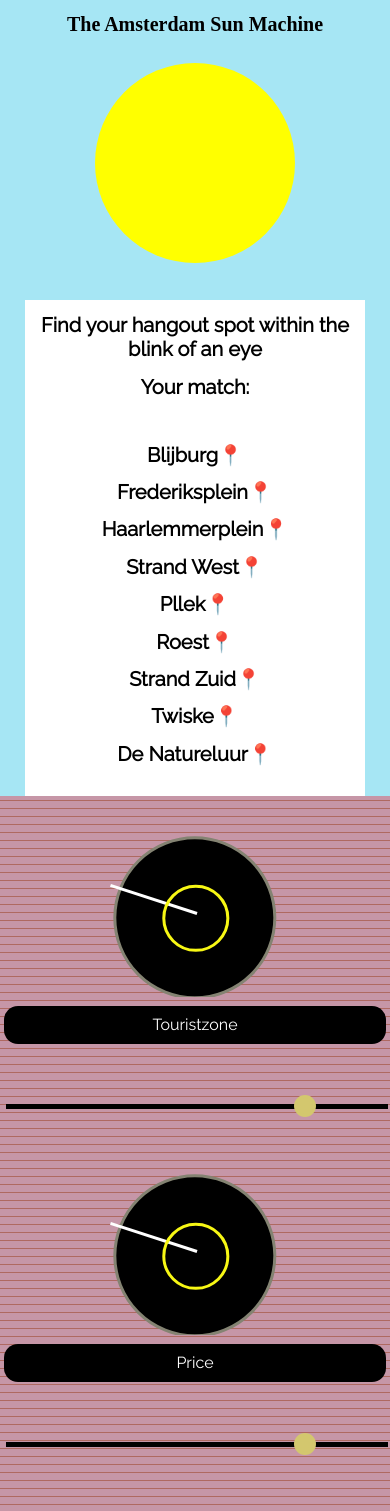
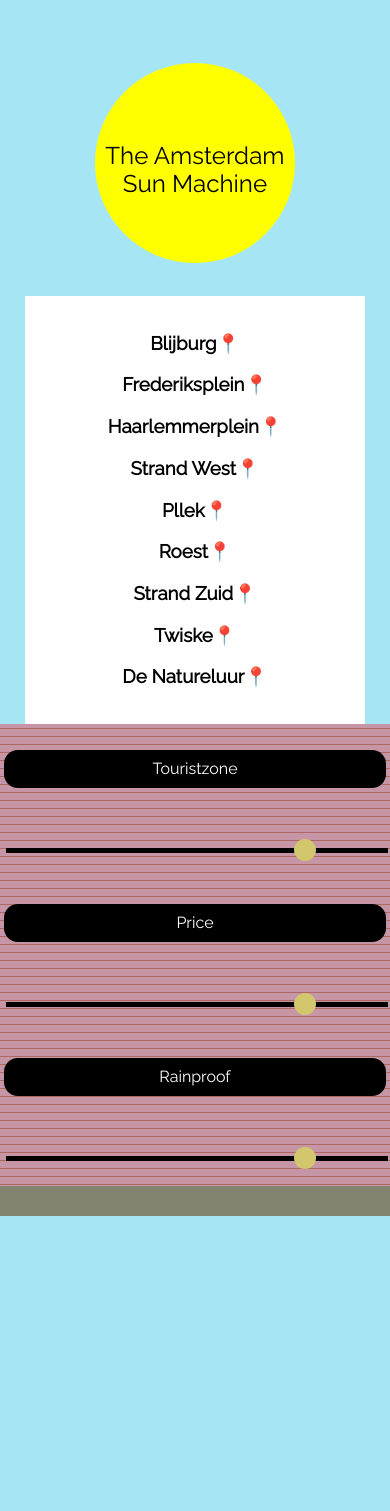
Before and after one commit to madamerobot/damsun-res, a React (Create React App) app: page / in a window 390 px wide. Shown: the top 1511 px of the page. After the commit the page ends 1216 px from the top, so only its background shows below. Built offline with nearby package versions, Linux system fonts and the light colour scheme.

Commit message:
Everything is working ok, responsive and auto-sizing

```diff
--- a/public/style.css
+++ b/public/style.css
@@ -19,278 +19,3 @@ body {
 	background-image: -o-linear-gradient(top, #A6E6F4 70%, #848372 50%);
 	background-image: linear-gradient(180deg, #A6E6F4 70%, #848372 50%);
 }
-
-h1 {
-	font-size: 20px;
-}
-
-/*LAYOUT AND FLEX*/
-
-@media only screen and (max-width:816px){
-
-	.container {
-		-webkit-box-orient: horizontal;
-		-webkit-box-direction: normal;
-		    -ms-flex-direction: row;
-		        flex-direction: row;
-	}
-
-	/*FLEX CONTAINER FOR .MACHINEAREA AND LOGO*/
-	.machinewrapper{
-		-ms-flex-wrap: wrap;
-		    flex-wrap: wrap;
-		padding: 30px !important;
-	}
-
-	.logo{
-		-webkit-box-ordinal-group: 2;
-		    -ms-flex-order: 1;
-		        order: 1;
-		margin: 10%;
-	}
-
-	.machinearea {
-		-webkit-box-ordinal-group: 3;
-		    -ms-flex-order: 2;
-		        order: 2;
-	}
-}
-
-@media only screen and (max-width:440px) {
-
-	.machinearea {
-		max-width: auto !important;
-	}
-}
-
-/*FLEX CONTAINER FOR .MACHINEWRAPPER*/
-/*CENTER ENTIRE CONTENT*/
-.container {
-	display: -webkit-box;
-	display: -ms-flexbox;
-	display: flex;
-	-webkit-box-pack: center;
-	    -ms-flex-pack: center;
-	        justify-content: center;
-	-webkit-box-orient: vertical;
-	-webkit-box-direction: normal;
-	    -ms-flex-direction: column;
-	        flex-direction: column;
-}
-
-/*FLEX CONTAINER FOR .MACHINEAREA AND LOGO*/
-.machinewrapper {
-	display: -webkit-box;
-	display: -ms-flexbox;
-	display: flex;
-	-webkit-box-pack: center;
-	    -ms-flex-pack: center;
-	        justify-content: center;
-	-webkit-box-orient: horizontal;
-	-webkit-box-direction: normal;
-	    -ms-flex-direction: row;
-	        flex-direction: row;
-	padding: 80px;
-}
-
-/*FLEX ITEM FOR .MACHINEWRAPPER*/
-.logo {
-	-webkit-box-flex: 1;
-	    -ms-flex: 1;
-	        flex: 1;
-	text-align: center;
-	max-width: 200px;
-	min-width: 180px;
-}
-
-/*FLEX ITEM FROM .MACHINEWRAPPER*/
-/*FLEX CONTAINER FOR .RESULTPAPER AND .MACHINE */
-.machinearea {
-	-webkit-box-flex: 3;
-	    -ms-flex: 3;
-	        flex: 3;
-	text-align: center;
-	min-width: 425px;
-
-	display: -webkit-box;
-
-	display: -ms-flexbox;
-
-	display: flex;
-	-webkit-box-pack: center;
-	    -ms-flex-pack: center;
-	        justify-content: center;
-	-webkit-box-orient: horizontal;
-	-webkit-box-direction: normal;
-	    -ms-flex-direction: row;
-	        flex-direction: row;
-	-ms-flex-wrap: wrap;
-	    flex-wrap: wrap;
-}
-
-/*FLEX ITEM FROM .MACHINEAREA*/
-.resultpaper {
-	min-width: 200px;
-	width: 80%;
-	background-color: white;
-	font-family: Raleway;
-}
-
-/*CHILD OF .RESULTPAPER*/
-.results {
-	padding-top: 5%;
-	padding-bottom: 5%;
-}
-
-/*FLEX CONTAINER FOR .KNOBBOX*/
-.machine {
-	min-width: 200px;
-	width: 100%;
-	display: -webkit-box;
-	display: -ms-flexbox;
-	display: flex;
-	-webkit-box-pack: center;
-	    -ms-flex-pack: center;
-	        justify-content: center;
-	-ms-flex-wrap: wrap;
-	    flex-wrap: wrap;
-	border-radius: 14px;
-
-	background-color: #C696A7;
-	background-image: url("line.png");
-	background-repeat: repeat-y;
-	text-align: center;
-}
-
-/*FLEX ITEM FROM .MACHINE*/
-.Knobbox {
-	width: 20%;
-	min-width: 200px;
-	padding: 5%;
-	-webkit-box-flex: 1;
-	    -ms-flex: 1;
-	        flex: 1;
-}
-
-/*CHILD OF .KNOBBOX, CLASS GIVEN WITHIN SVG CODE*/
-.knobsvg {
-	max-height: 180px;
-	/*padding: 5%;*/
-}
-
-/*CHILD OF .KNOBBOX*/
-.label {
-	background-color: black;
-	color: white;
-	border-radius: 14px;
-	border-color: black;
-	padding: 15px;
-	margin-top: 5px;
-	line-height: 50%;
-	font-family: Raleway;
-}
-
-/*STYLING INPUT SLIDER, ORIGINAL CODE TAKEN FROM
-https://codepen.io/jacoba/pen/wWQKZw*/
-
-.Slider {
-	padding-top: 5%;
-}
-
-input[type=range]{
-	padding-top: 10%;
-}
-
-input[type=range]{
-    -webkit-appearance: none;
-    background: transparent;
-    width: 100%;
-}
-
-input[type=range]:focus {
-    outline: none;
-}
-
-input[type=range]::-webkit-slider-runnable-track {
-  height: 5px;
-  width: 90%;
-  background: black;
-  cursor: pointer;
-}
-input[type=range]::-webkit-slider-thumb {
-  -webkit-appearance: none;
-  height: 22px;
-  width: 22px;
-  background-color: #D3C76E;
-  border: 3px solid #D3C76E;
-  margin-top: -9px;
-  border-radius: 50%;
-  -webkit-transition: .1s ease-in-out;
-  -o-transition: .1s ease-in-out;
-  transition: .1s ease-in-out;
-}
-input[type=range]::-webkit-slider-thumb:hover {
-  -webkit-transform: scale(1.2);
-          transform: scale(1.2);
-}
-
-input[type=range]:focus::-webkit-slider-runnable-track {
-    background: black;
-}
-
-/**MOZ**/
-
-input[type=range]::-moz-range-thumb {
-  -webkit-appearance: none;
-  height: 22px;
-  width: 22px;
-  background-color: #D3C76E;
-  border: 3px solid #D3C76E;
-  margin-top: -9px;
-  border-radius: 50%;
-  -webkit-transition: .1s ease-in-out;
-  -o-transition: .1s ease-in-out;
-  transition: .1s ease-in-out;
-}
-input[type=range]::-moz-range-track {
-  height: 5px;
-  width: 100%;
-  background: black;
-  cursor: pointer;
-}
-input[type=range]::-moz-focus-outer {
-    border: 0;
-}
- /**IE**/
-
-input[type=range]::-ms-thumb {
-  background-color: #D3C76E;
-  border: 2px solid #D3C76E;
-  border-radius: 50%;
-  height: 11px;
-  width: 11px;
-  -webkit-transition: .1s ease-in-out;
-  -o-transition: .1s ease-in-out;
-  transition: .1s ease-in-out;
-  margin-top: 1px;
-}
-input[type=range]::-ms-track {
-  height: 5px;
-  width: 100%;
-  background: transparent;
-  border-color: transparent;
-  color: transparent;
-  cursor: pointer;
-}
-input[type=range]::-ms-fill-lower {
-  background: #D3C76E;
-}
-input[type=range]:focus::-ms-fill-lower {
-  background: #D3C76E;
-}
-input[type=range]::-ms-fill-upper {
-  background: black;
-}
-input[type=range]:focus::-ms-fill-upper {
-  background: black;
-}
--- a/src/components/App.js
+++ b/src/components/App.js
@@ -42,8 +42,6 @@ class App extends Component {
 				<div className="machinearea">
 
 					<div className="resultpaper">
-						<h1>Find your hangout spot within the blink of an eye</h1>
-						<h1>Your match:</h1>
 						<div className="results">
 							<Result data={DATA} tourist={this.state.tourist} price={this.state.price} proof={this.state.proof} />
 						</div>
@@ -60,15 +58,15 @@ class App extends Component {
 				</div>
 
 				<div className="logo">
-
-					<div class="logotitle">
-						<h1>The Amsterdam Sun Machine</h1>
-					</div>
-
 					<svg viewBox="0 0 49.7 49.7" className="sunsvg">
 						 <g>
 								<title>Sun Logo</title>
 								<circle cx="24.85" cy="24.85" r="24.85" fill="#ffff00"/>
+						 </g>
+						 <g>
+							<foreignObject width="49.7" height="49.7">
+								<p className="logotitle">The Amsterdam Sun Machine</p>
+							 </foreignObject>
 						 </g>
 					</svg>
 
--- a/src/components/Knobbox.js
+++ b/src/components/Knobbox.js
@@ -101,10 +101,12 @@ class Knobbox extends Component {
 
 				<Knob name={this.props.name} value={this.props.value} onChange={this.props.onChange} rotation={rotation}/>
 
-				<div className="label">{this.props.name}</div>
+				<div className="labelwrapper">
+					<div className="label">{this.props.name}</div>
 
-				<div className="Slider">
-					<input type="range" value={this.props.value} min="0" max="5" onChange={this.handleChange}/>
+					<div className="Slider">
+						<input type="range" value={this.props.value} min="0" max="5" onChange={this.handleChange}/>
+					</div>
 				</div>
 
 			</div>
--- a/src/components/result.js
+++ b/src/components/result.js
@@ -32,7 +32,7 @@ class Result extends Component {
 		}
 		return results.map ((results) => {
 			return (
-					<h1 key={results}>{results}📍</h1>
+					<h3 key={results}>{results}📍</h3>
 			)
 		});
 	}
--- a/src/components/style.css
+++ b/src/components/style.css
@@ -61,6 +61,10 @@ h1 {
 	.machinearea {
 		max-width: auto !important;
 	}
+
+	.knobsvg {
+		display: none;
+	}
 }
 
 /*FLEX CONTAINER FOR .MACHINEWRAPPER*/
@@ -101,20 +105,22 @@ h1 {
 	text-align: center;
 	max-width: 200px;
 	min-width: 180px;
+	max-height: 200px;
+	min-height: 180px;
+	/*height: 100%;*/
 }
 
 /*CHILDREN OF .LOGO*/
-.logotitle {
-	text-align: center;
-	z-index: 3;
-	position: absolute;
-    left: 0; top: 0; right: 0; bottom: 0;
+.sunsvg{
+	/*position: relative;*/
 }
 
-/*CHILDREN OF .LOGO*/
-.sunsvg {
-	z-index: 1;
-	position: relative;
+/*FOREIGN OBJECT IN SUNSVG*/
+.logotitle {
+	font-family: Raleway;
+	font-size: 6px;
+	margin-top: 38%;
+	margin-bottom: 50%;
 }
 
 /*FLEX ITEM FROM .MACHINEWRAPPER*/
@@ -185,15 +191,30 @@ h1 {
 	-webkit-box-flex: 1;
 	    -ms-flex: 1;
 	        flex: 1;
+
+	display: flex;
+	justify-content: center;
+	flex-flow: column;
 }
 
 /*CHILD OF .KNOBBOX, CLASS GIVEN WITHIN SVG CODE*/
 .knobsvg {
 	max-height: 180px;
-	/*padding: 5%;*/
+	padding: 5%;
+	width: 100%;
 }
 
 /*CHILD OF .KNOBBOX*/
+.labelwrapper {
+	width: 100%;
+
+	display: flex;
+	flex-flow: row;
+	justify-content: center;
+	flex-wrap: wrap;
+}
+
+/*CHILD OF .LABELWRAPPER*/
 .label {
 	background-color: black;
 	color: white;
@@ -203,14 +224,17 @@ h1 {
 	margin-top: 5px;
 	line-height: 50%;
 	font-family: Raleway;
+	width: 100%;
+}
+
+/*CHILD OF .LABELWRAPPER*/
+.Slider {
+	padding-top: 5%;
+	width: 100%;
 }
 
 /*STYLING INPUT SLIDER, ORIGINAL CODE TAKEN FROM
 https://codepen.io/jacoba/pen/wWQKZw*/
-
-.Slider {
-	padding-top: 5%;
-}
 
 input[type=range]{
 	padding-top: 10%;
```
Also changed, not shown: 12 other files (tests, documents, lock files or other folders).
